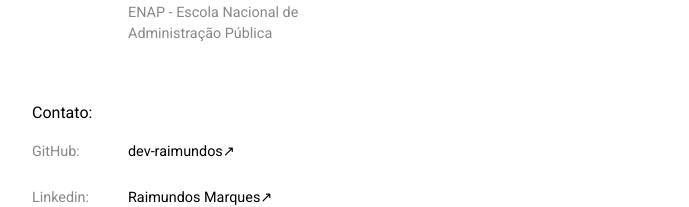
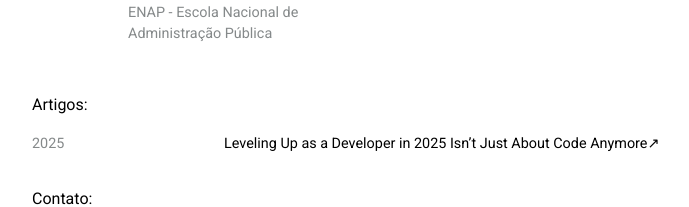
Before and after one commit to dev-raimundos/curriculum, an Angular app: page / in a window 1280 px wide. Shown: the part 1061-1268 px from the top of the page, without its empty margins (64-753 px from the left). Built offline with nearby package versions, Linux system fonts and the light colour scheme.

Commit message:
FIX: Adicionando secção de artigos

```diff
--- a/src/app/app.html
+++ b/src/app/app.html
@@ -3,5 +3,6 @@
   <app-about></app-about>
   <app-work-experience></app-work-experience>
   <app-education></app-education>
+  <app-writing></app-writing>
   <app-contact></app-contact>
 </div>
--- a/src/app/components/writing/writing.css
+++ b/src/app/components/writing/writing.css
@@ -0,0 +1,43 @@
+.full-body {
+  margin-top: 1.5rem;
+  font-size: 0.9rem;
+}
+
+.writing-container {
+  display: flex;
+  flex-direction: row;
+  justify-content: start;
+  align-items: start
+}
+
+.date {
+  width: 12rem;
+
+  display: flex;
+  align-self: start;
+}
+
+.title {
+  color: black;
+}
+
+h2 {
+  color: black;
+  font-size: 1rem;
+  margin-bottom: 1rem;
+}
+
+a,
+a:visited,
+a:focus,
+a:active {
+  all: unset;
+  text-decoration: none;
+  cursor: pointer;
+  color: black;
+}
+
+a:hover {
+  text-decoration: underline;
+  color: black;
+}
--- a/src/app/components/writing/writing.html
+++ b/src/app/components/writing/writing.html
@@ -1 +1,13 @@
-<p>writing works!</p>
+<section class="full-body">
+  <h2>Artigos:</h2>
+
+  <div class="writing-container">
+    <p class="date">2025</p>
+    <p class="title">
+      <a
+        href="https://medium.com/@devraimundos/leveling-up-as-a-developer-in-2025-isnt-just-about-code-anymore-5fd343a33a70">
+        Leveling Up as a Developer in 2025 Isn’t Just About Code Anymore&#8599;</a>
+    </p>
+  </div>
+
+</section>
```
Also changed, not shown: src/app/app.ts (+9 -3 lines).
